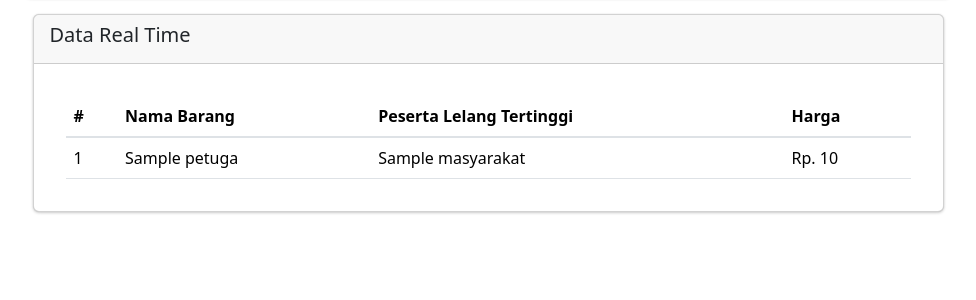
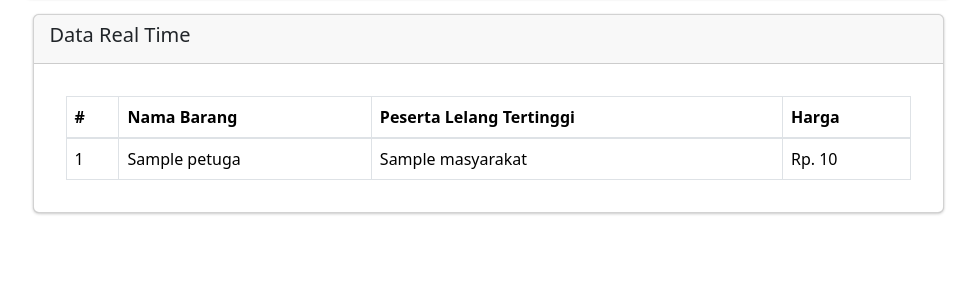
Before and after one commit to FarrasIqbal/ukk_lelang, a PHP site: page /masyarakat/penawaran.php in a window 1280 px wide. Shown: the part 246-546 px from the top of the page, without its empty margins (247-1223 px from the left). Run offline with PHP 8.4, Linux system fonts and the light colour scheme; the visitor is signed in with stand-in values (Sample User, id 1); tables that the repository leaves empty or names only in its code hold one stand-in row (values such as "Sample post"); some libraries are stand-ins or nearby versions.

Commit message:
change class table to 'table-bordered'

```diff
--- a/masyarakat/penawaran.php
+++ b/masyarakat/penawaran.php
@@ -165,7 +165,7 @@ include '../layouts/header.php';
           </div>
           <div class="card-body">
             <div class="card-body">
-              <table class="table table-hover">
+              <table class="table table-bordered">
                 <thead>
                   <tr>
                     <th>#</th>
```
